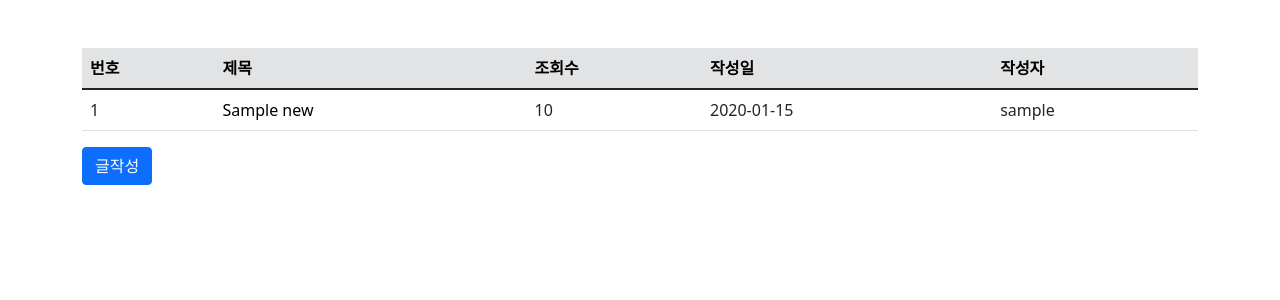
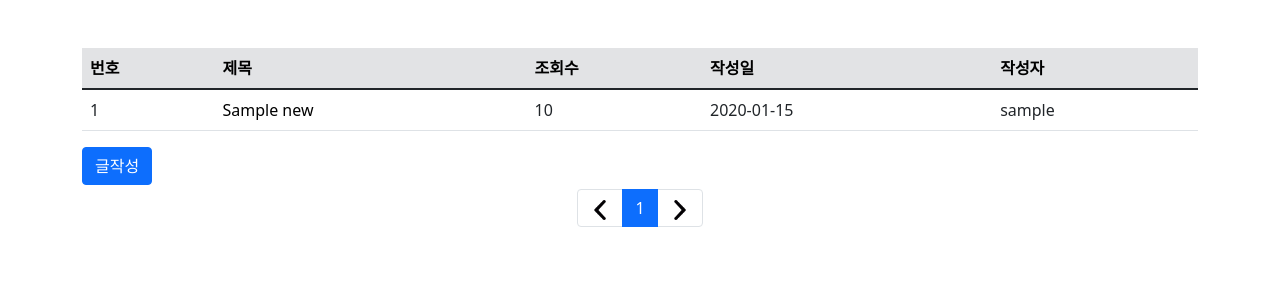
Before and after one commit to chaewoniiii/TeamProject, a Django app: page /news/news_list/ in a window 1280 px wide. Shown: the part 96-396 px from the top of the page. Run offline with Django 3.2, Linux system fonts and the light colour scheme; tables that the repository leaves empty hold one stand-in row (values such as "Sample post"); parts of the project's set-up code (start-up, migrations or seed data) failed here and were passed over; some libraries are stand-ins or nearby versions.

```diff
--- a/news/templates/news_list.html
+++ b/news/templates/news_list.html
@@ -1,7 +1,7 @@
 {% extends "base.html" %}
 
 {% block title %} 공지사항 {% endblock %}
-
+{% load static %}
 {% block header%}
 {% if madmin != 1 %}
 {% include "header.html"%}
@@ -40,6 +40,47 @@
 <!-- pagination -->
 <div class="container mt-1">
     <ul class="pagination justify-content-center">
+        {% if news.has_previous %}
+          <li class="page-item">
+              <!-- 이전 페이지 있을경우 -->
+                <a class="page-link" href="?p={{ news.previous_page_number }}"><img src="{% static 'img/left_arrow.png' %}" alt="" style="width: 20px; height: 20px;"></a>
+          </li>
+        {% else %}
+          <li class="page-item disabled">
+            <a class="page-link" href="#" tabindex="-1" aria-disabled="True"><img src="{% static 'img/left_arrow.png' %}" alt="" style="width: 20px; height: 20px;"></a>
+          </li>
+        {% endif %}
+
+        {% for i in news.paginator.page_range %}
+          {% if news.number == i %}
+            <li class="page-item active" aria-current="page">
+              <span class="page-link">
+                    {{ i }}
+                <span class="sr-only">(current)</span>
+              </span>
+            </li>
+          {% else %}
+            <li class="page-item"><a class="page-link" href="?p={{ i }}">{{ i }}</a></li>
+          {% endif %}
+        {% endfor %}
+
+        {% if news.has_next %}
+        <li class="page-item">
+            <!-- 다음 페이지 있을경우 -->
+          <a class="page-link" href="?p={{ news.next_page_number }}"><img src="{% static 'img/right_arrow.png' %}" alt="" style="width: 20px; height: 20px;"></a>
+        </li>
+         {% else %}
+        <li class="page-item disabled">
+          <a class="page-link" href="#" tabindex="-1" aria-disabled="True"><img src="{% static 'img/right_arrow.png' %}" alt="" style="width: 20px; height: 20px;"></a>
+        </li>
+        {% endif %}
+
+
+
+
+
+
+        {% comment %}
         {% if news.number > 1 %}
         <li class="page-item"><a class="page-link" href="{% url 'News:news_list' %}" title="처음"><i class='fas fa-angle-double-left'></i></a></li>
         {% endif %}
@@ -65,6 +106,7 @@
         {% if news.number < news.paginator.num_pages %}
             <li class="page-item"><a class="page-link" href="{% url 'News:news_list' %}?p={{ news.paginator.num_pages }}" title="마지막"><i class='fas fa-angle-double-right'></i></a></li>
         {% endif %}
+        {% endcomment%}
     </ul>
 </div>
 <!-- pagination -->
--- a/news/views.py
+++ b/news/views.py
@@ -7,37 +7,27 @@ from .forms import NewsForm
 from django.core.paginator import Paginator
 
 # Create your views here.
-def news_list(request):
+def share_news_list(request):
+    all_news = News.objects.all().order_by('-pk')
 
-    all_news = News.objects.all().order_by('-pk')
-    user_id = request.session.get('user')
-
-    # page = int(request.GET.get('p',1))
-    # paginator = Paginator(all_news, 10)
-    # news_board = paginator.get_page(page)
-
-    write_pages = int(request.session.get('write_pages', 5))
-    per_page = int(request.session.get('per_page', 10))
+    per_page = int(request.session.get('per_page', 2))
     page = int(request.GET.get('p', 1))
 
     paginator = Paginator(all_news, per_page)
     news_board = paginator.get_page(page)
 
-    start_page = ((int)((news_board.number - 1) / write_pages) * write_pages) + 1
-    end_page = start_page + write_pages - 1
-
-    if end_page >= paginator.num_pages:
-        end_page = paginator.num_pages
-
-    now_page = news_board.number
-    request.session['now_page'] = now_page
     context = {
         'news': news_board,
-        'write_pages': write_pages,
-        'start_page': start_page,
-        'end_page': end_page,
-        'page_range' : range(start_page, end_page + 1),
     }
+
+    return context
+
+def news_list(request):
+
+    user_id = request.session.get('user')
+
+    context = share_news_list(request)
+
     try:
         user = User.objects.get(pk=user_id)
 
```
Also changed, not shown: movieAdmin/templates/movie_adminMain.html (+2 -7 lines), movieAdmin/views.py (+7 -1 lines).
